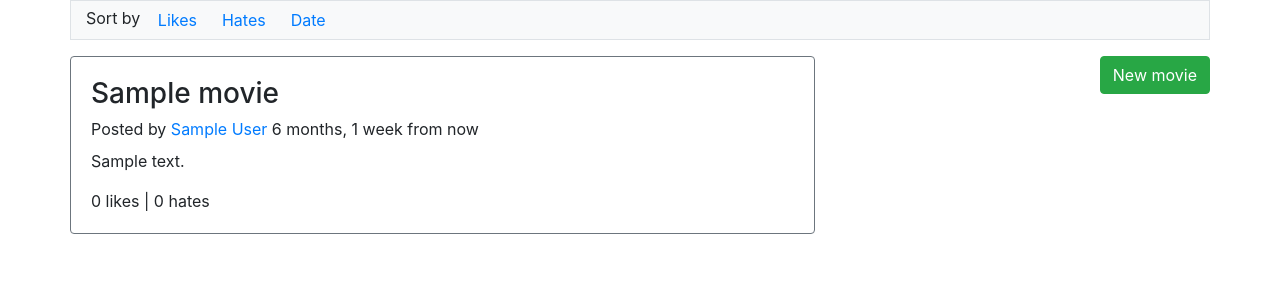
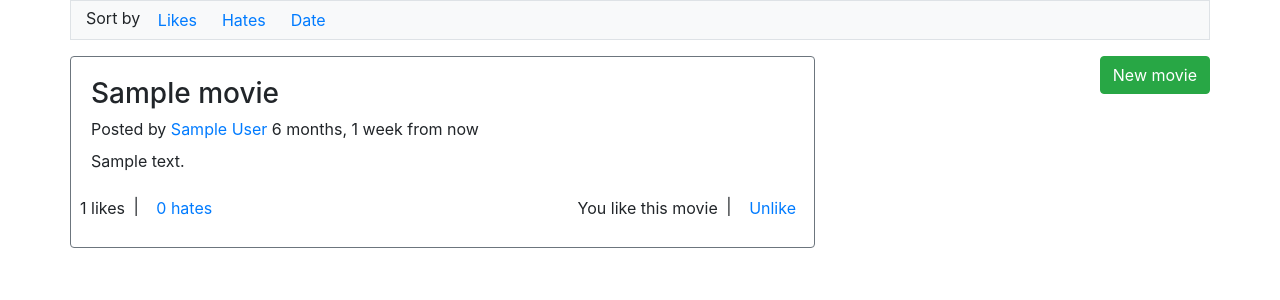
Before and after one commit to abourazanis/movierama, a Django app: page / in a window 1280 px wide. Shown: the part 56-356 px from the top of the page. Run offline with Django 3.2, Linux system fonts and the light colour scheme; a user stored in the database is signed in; tables that the repository leaves empty hold one stand-in row (values such as "Sample post"); some libraries are stand-ins or nearby versions.

Commit message:
feat: Add required views and template changes for like/hate

```diff
--- a/movierama/movierama/movies/managers.py
+++ b/movierama/movierama/movies/managers.py
@@ -75,7 +75,10 @@ class MoviesManager(models.Manager):
         # so we will have a dict of dicts with the following format:
         # { movie_id: { user_id: vote}}
         for v in votes:
-            voted_users[v.movie_id].append({v.user_id: v.vote})
+            if v.movie_id in voted_users.keys():
+                voted_users[v.movie_id].update({v.user_id: v.vote})
+            else:
+                voted_users[v.movie_id] = {v.user_id: v.vote}
 
         for r in queryset:
             votes = voted_users.get(r.id, {})
--- a/movierama/movierama/movies/urls.py
+++ b/movierama/movierama/movies/urls.py
@@ -1,8 +1,11 @@
 from django.urls import path
 
-from .views import create_movie
+from .views import create_movie, vote_movie, unvote_movie
 
 app_name = "movies"
 urlpatterns = [
-    path('create/', create_movie, name="create"),
+    path("create/", create_movie, name="create"),
+    path("<movie_id>/vote/", vote_movie, name="vote"),
+    path("<movie_id>/unvote/", unvote_movie, name="unvote")
+
 ]
--- a/movierama/movierama/movies/views.py
+++ b/movierama/movierama/movies/views.py
@@ -1,10 +1,12 @@
 from django.contrib import messages
 from django.contrib.auth.decorators import login_required
+from django.core.exceptions import ObjectDoesNotExist
 from django.http import HttpResponseRedirect
 from django.urls import reverse
 from django.utils.decorators import method_decorator
+from django.views import View
 from django.views.generic import CreateView, ListView
-from django.views.generic.edit import FormMixin
+from django.views.generic.edit import FormMixin, FormView, ProcessFormView
 
 from movierama.movies.forms import MovieForm
 from movierama.movies.models import Movie
@@ -51,13 +53,63 @@ class MovieListView(ListView):
         return self.ordering
 
     def get_queryset(self):
-        queryset = super().get_queryset()
+        queryset = self.model.objects.all()
+        if self.request.user.is_authenticated:
+            queryset = self.model.as_user(self.request.user.id).all()
 
         filter = self.kwargs.get("username", None)
         if filter:
             queryset = queryset.filter(user__username=filter)
 
+        ordering = self.get_ordering()
+        if ordering:
+            if isinstance(ordering, str):
+                ordering = (ordering,)
+            queryset = queryset.order_by(*ordering)
+
         return queryset
 
 
 movieslist = MovieListView.as_view()
+
+
+class VoteMovieView(View):
+
+    @method_decorator(login_required)
+    def dispatch(self, *args, **kwargs):
+        return super().dispatch(*args, **kwargs)
+
+    def post(self, request, *args, **kwargs):
+        try:
+            movie = Movie.objects.get(id=kwargs.get('movie_id', None))
+        except ObjectDoesNotExist as e:
+            return HttpResponseRedirect(reverse("homepage"))
+
+        vote = request.POST.get('vote', None)
+        if vote is not None:
+            movie.vote(self.request.user, vote)
+
+        return HttpResponseRedirect(reverse("homepage"))
+
+
+vote_movie = VoteMovieView.as_view()
+
+
+class UnVoteMovieView(View):
+
+    @method_decorator(login_required)
+    def dispatch(self, *args, **kwargs):
+        return super().dispatch(*args, **kwargs)
+
+    def post(self, request, *args, **kwargs):
+        try:
+            movie = Movie.objects.get(id=kwargs.get('movie_id', None))
+        except ObjectDoesNotExist as e:
+            return HttpResponseRedirect(reverse("homepage"))
+
+        movie.remove_vote(self.request.user)
+
+        return HttpResponseRedirect(reverse("homepage"))
+
+
+unvote_movie = UnVoteMovieView.as_view()
--- a/movierama/movierama/templates/base.html
+++ b/movierama/movierama/templates/base.html
@@ -87,9 +87,9 @@
       <form>
         <span>Sort by</span>
         <div class="btn-group" role="group">
-          <a  id="order_by_likes" class="btn btn-link" href="/?order_by=likes">Likes</a>
-          <a  id="order_by_hates" class="btn btn-link" href="/?order_by=hates">Hates</a>
-          <a  id="order_by_date" class="btn btn-link" href="/?order_by=date">Date</a>
+          <a id="order_by_likes" class="btn btn-link" href="/?order_by=likes">Likes</a>
+          <a id="order_by_hates" class="btn btn-link" href="/?order_by=hates">Hates</a>
+          <a id="order_by_date" class="btn btn-link" href="/?order_by=date">Date</a>
         </div>
       </form>
     </div>
--- a/movierama/movierama/templates/pages/home.html
+++ b/movierama/movierama/templates/pages/home.html
@@ -9,9 +9,42 @@
         <div class="card border-secondary mb-3">
           <div class="card-body">
             <h3 class="card-title"> {{ movie.title }} </h3>
-            <p class="card-subtitle mb-2"> Posted by <a href="{% url 'userpage' username=movie.user.username %}">{{ movie.user }}</a> {{ movie.date_created | naturaltime }} </p>
+            <p class="card-subtitle mb-2"> Posted by <a
+              href="{% url 'userpage' username=movie.user.username %}">{{ movie.user }}</a> {{ movie.date_created | naturaltime }}
+            </p>
             <p class="card-text"> {{ movie.description }} </p>
-            <span> 0 likes | 0 hates </span>
+            {% if request.user.is_authenticated %}
+              <div class="row">
+              {% with movie.voted as voted %}
+                <form method="post" action="{% url 'movies:vote' movie_id=movie.id %}" class="col-md-7 pl-0">
+                  {% csrf_token %}
+
+                  {% if voted is True %}
+                    <span class="d-inline-block p-1 align-middle">{{ movie.likes }} likes</span>
+                  {% else %}
+                    <button type="submit" class="btn btn-link" name="vote" value="True">{{ movie.likes }} likes</button>
+                  {% endif %}
+                  |
+                  {% if voted is False %}
+                    <span class="d-inline-block p-1 align-middle">{{ movie.hates }} hates</span>
+                  {% else %}
+                    <button type="submit" class="btn btn-link" name="vote" value="False">{{ movie.hates }} hates
+                    </button>
+                  {% endif %}
+                </form>
+
+                {% if voted is True or voted is False %}
+                  <form method="post" action="{% url 'movies:unvote' movie_id=movie.id %}" class="col-md-5 pr-0 text-right">
+                    {% csrf_token %}
+                    <span class="d-inline-block p-1 align-middle">You {% if voted %}like{% else %}hate{% endif %} this movie </span> |
+                    <button type="submit" class="btn btn-link">Un{% if voted %}like{% else %}hate{% endif %}</button>
+                  </form>
+                {% endif %}
+              {% endwith %}
+              </div>
+            {% else %}
+              <span> {{ movie.likes }} likes | {{ movie.hates }} hates </span>
+            {% endif %}
           </div>
         </div>
       {% endfor %}
```
